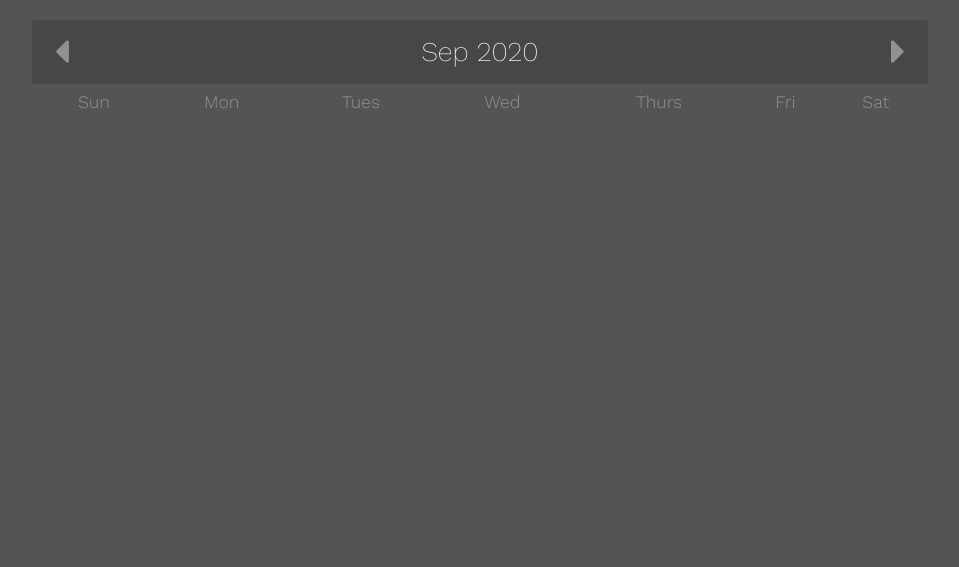
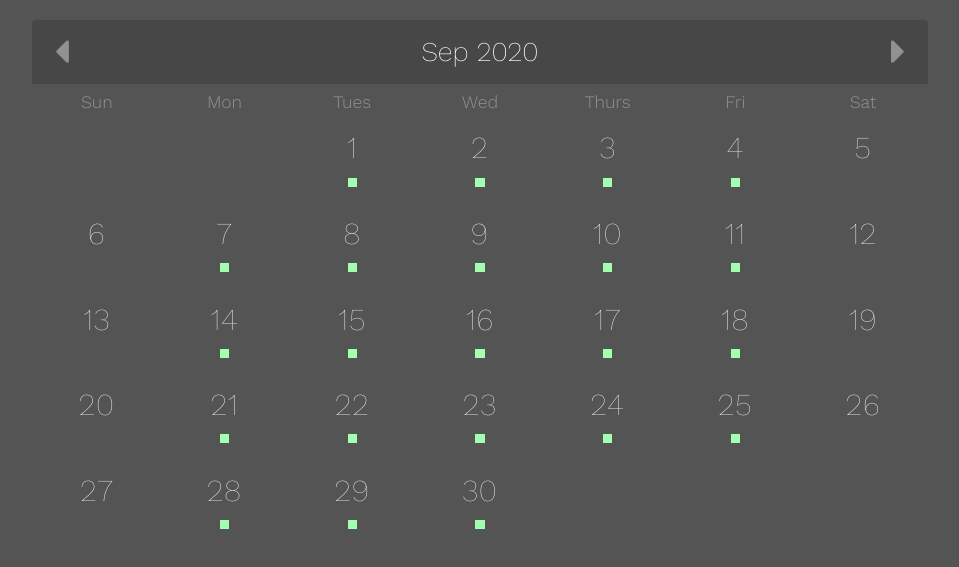
Before and after one commit to ewether/availability-calendar, a website: page index.html in a window 1280 px wide. Shown: the part 51-618 px from the top of the page, without its empty margins (160-1119 px from the left). Drawn offline with nearby package versions, Linux system fonts and the light colour scheme.

Commit message:
added comments, add row to table

```diff
--- a/index.html
+++ b/index.html
@@ -27,7 +27,7 @@
           </button>
         </div>
 
-        <table class="table">
+        <table class="table" id="calendar-table">
           <thead class="week-days">
             <tr>
               <th>Sun</th>
@@ -39,7 +39,7 @@
               <th>Sat</th>
             </tr>
           </thead>
-          <tbody class="numbered-days">
+          <tbody class="numbered-days" id="calendar-tbody">
           </tbody>
         </table>
 
--- a/scripts.js
+++ b/scripts.js
@@ -1,5 +1,6 @@
 $(document).ready(function() {
   // all jQuery will go in here
+
   const leftBtn = document.getElementById('left-btn');
   const rightBtn = document.getElementById('right-btn');
   let monthYear = document.querySelector('.month-year');
@@ -10,123 +11,124 @@ $(document).ready(function() {
   let currentMonth = today.getMonth();
   let currentYear = today.getFullYear();
 
-  const weekDays = ['Sun', 'Mon', 'Tues', 'Wed', 'Thurs', 'Fri', 'Sat', 'Sun'];
+  // const weekDays = ['Sun', 'Mon', 'Tues', 'Wed', 'Thurs', 'Fri', 'Sat', 'Sun'];
   const monthArray = ["Jan", "Feb", "Mar", "Apr", "May", "Jun", "Jul", "Aug", "Sep", "Oct", "Nov", "Dec"];
 
   // 1. Display current month and year on calendar
   monthYear.innerHTML = monthArray[currentMonth] + ' ' + currentYear;
   createCells(currentMonth, currentYear);
 
-  // 2. When user clicks right button, currentMonth + 1
-    // 2a. if currentMonth = 11, currentYear + 1
+  // 2. When user clicks right button, currentMonth, currentYear, and relative cells are displayed
   rightBtn.addEventListener('click', function() {
+    // if current month is the 12th month (11 in array), add 1 to the current year
+      // else, display the current year
     currentYear = (currentMonth === 11) ? currentYear + 1 : currentYear;
+    // the current month is the current month + 1 (from array) divided by 12
     currentMonth = (currentMonth + 1) % 12;
+    // inner html of the month/year on calendar is the index of current month from month array and the current year
     monthYear.innerHTML = monthArray[currentMonth] + ' ' + currentYear;
+    // createCells function is called according to the original values of currentMonth and currentYear
     createCells(currentMonth, currentYear);
   });
 
-  // 3. When user clicks left button, currentMonth - 1
-    // 3a. if currentMonth = 0, currentYear - 1
+  // 3. When user clicks right button, currentMonth, currentYear, and relative cells are displayed
   leftBtn.addEventListener('click', function() {
+    // if current month is the 1st month (0 in array), subtract 1 from the current year
+      // else, display the current year
     currentYear = (currentMonth === 0) ? currentYear - 1 : currentYear;
+    // if current month is the 1st month, display last month on leftBtn click, otherwise subtract 1 from current month
     currentMonth = (currentMonth === 0) ? 11 : currentMonth - 1;
     monthYear.innerHTML = monthArray[currentMonth] + ' ' + currentYear;
     createCells(currentMonth, currentYear);
   });
 
+  // the value of the year that has been selected (using right/left arrows) is parsed into the currentYear/Month
   function parse() {
-    currentYear = parstInt(selectYear.value);
-    currentMonth = parstInt(selectYear.value);
-    createCells(currentMonth, currentYear);
+    // currentYear = parstInt(selectYear.value);
+    // currentMonth = parstInt(selectYear.value);
+    // createCells(currentMonth, currentYear);
   }
 
-
+  // creates cells according to the month and year
   function createCells(month, year) {
+    // finds the index of the first day of specified month/year
     let firstDay = new Date(year, month).getDay();
 
-    $tbody = $('table > tbody');
-    // console.log($tbody);
-    // table.innerHTML = '';
+    // defines tbody as tbody
+    let tbody = document.querySelector('#calendar-tbody');
+    tbody.innerHTML = '';
 
-    let $date = 1;
+    let date = 1;
 
-    // create 6 rows
+    // initialize row as 0, for row less than 7 increase row by 1
     for (let r = 0; r < 6; r++) {
+      // row = create tr element
+      let row = document.createElement('tr');
+      // days = select all td elements
+      let days = document.querySelector('td');
 
-      var $row = $('table > tbody > tr');
-      var $cell = $('table > tbody > tr > td').addClass('table-cell');
-      // console.log($cell);
-
-      // var row = document.createElement('tr');
-      // let days = document.querySelector('td');
+      // initializes cell as 0, create 7 cells
+      for (let c = 0; c < 7; c++) {
+        // if row is 0 and cell is before the first day of the month, create empty cells
+        if (r === 0 && c < firstDay) {
+          cell = document.createElement('td');
+          emptyCell = document.createTextNode('');
+          cell.classList.add('empty-cell');
+          cell.appendChild(emptyCell);
+          row.appendChild(cell);
+        }
+        // if date is greater than the amount of days in the month, break
+        else if (date > daysInMonth(month, year)) {
+          break
+        }
+        // if a cell in a row is greater than 0 and less than 6 (weekdays), add green square to cell
+        else if (c > 0 && c < 6) {
+          cell = document.createElement('td');
+          available = document.createElement('div');
+          available.classList.add('available-cell');
+          cellText = document.createTextNode(date);
+          cell.appendChild(cellText);
+          cell.appendChild(available);
+          row.setAttribute("id", (r + 1));
+          row.appendChild(cell);
+          tbody.appendChild(row);
+          // console.log(row);
+          date++;
 
 
-      // 1.   on weekday td click -> add div underneath that row
-      // 2.   div should include info about that specific td
-
-
-      // create 7 cells per row
-      for (let c = 0; c < 7; c++) {
-        // on the first row, cells before the 1st day of the month should be empty
-        if (r === 0 && c < firstDay) {
-          $emptyCell = $cell.addClass("empty-cell").html('');
-
-          // // cell = document.createElement('td');
-          // emptyCell = document.createTextNode('');
-          // // cell.classList.add('empty-cell');
-
-          $cell.append($emptyCell);
-          $row.append($cell);
-          $tbody.append($row);
-        }
-        // finish out the current row with empty cells
-        else if ($date > daysInMonth(month, year)) {
-          break
-        }
-        else if (c > 0 && c < 6) {
-          // if week day is > 1 and < 6
-          // add class available-cell
-
-          // var $cell = $('td').addClass('table-cell');
-          // $cell.addClass("green-dot");
-
-          // cell = document.createElement('td');
-          // available = document.createElement('div');
-          // available.classList.add('available-cell');
-
-          // var $cellText = $cell.html($('date'));
-
-          // $cell.append($cellText);
-          // cell.appendChild(available);
-          // $cell.html($('date'));
-
-          // $cell.attr('id', 'week-day-cells');
-
-          // $row.attr("id", (r + 1));
-
-          // $row.append($cell);
-          // $tbody.append($row);
-          // $date++;
-
-
-          // const allCells = document.querySelectorAll('td');
-          // const specificRow = document.querySelectorAll('tr');
-
-          // cells parent node's id
+          // let availableCell = document.querySelector('.available-cell');
+          cell.addEventListener('click', function() {
+            // let cellInfo = document.createElement('tr');
+            // cellInfo.classList.add('cell-info');
+            rowId = row.getAttribute('id');
+            console.log(rowId);
+            // availableCell = row.insertCell;
+            tbody.insertRow(rowId);
+            // console.log(cellInfo);
+          });
 
 
 
+          // for each available cell
+            // on cell click -> create div underneath
+
+          // let availableCell = document.querySelector('.available-cell');
+          // console.log(availableCell);
+
+          // cells.forEach(function(cell) {
+          //   cell.addEventListener('click', function() {
+
+          //   });
+          // });
+
 
           // allCells.forEach( function(cell) {
-
-
             // cell.addEventListener('click', function() {
             //   // adds row below current row
             //   rowId = row.getAttribute('id');
             //   // thisRow = document.getElementById(rowId);
 
-            //   newRow = table.insertRow(rowId);
+            //   newRow = tbody.insertRow(rowId);
 
             //   newRow.classList.add('new-row');
 
@@ -139,12 +141,6 @@ $(document).ready(function() {
 
             //   newRowCell.appendChild(rowDiv);
             //   newRow.appendChild(newRowCell);
-
-
-              // newRow
-              // newRowCell
-              // rowDiv
-
 
             //   // show new row
             //   function show(elem) {
@@ -166,36 +162,20 @@ $(document).ready(function() {
             //   toggle(newRowCell);
             //   toggle(rowDiv);
 
+            // }, {once : true} );
+        }
 
-
-            // }, {once : true} );
-
-
-
-
-
-
-
-          // });
-
-        }
         else {
-          // $cell.append(document.createTextNode($('date')));
-
-          // $row.append($cell);
-          // $tbody.append($row);
-          // $date++;
-
-          // cell = document.createElement('td');
-          // cellText = document.createTextNode(date);
-          // cell.appendChild(cellText);
-          // row.appendChild(cell);
-          // table.appendChild(row);
-          // date++;
+          cell = document.createElement('td');
+          cellText = document.createTextNode(date);
+          cell.appendChild(cellText);
+          row.appendChild(cell);
+          tbody.appendChild(row);
+          date++;
         }
       }
-
-      $tbody.append($row);
+      // let clickCell = document.querySelector('td');
+      tbody.appendChild(row);
     }
   }
 
@@ -206,3 +186,13 @@ $(document).ready(function() {
   }
 
 });
+
+
+
+
+
+
+
+
+// function containing calendar
+  // inside containing calendar, include availability slots on weekdays
--- a/style.css
+++ b/style.css
@@ -159,13 +159,13 @@ button {
   background-color: #a1ffaf;
 }
 
-/*.available-cell {
+.available-cell {
   height: .3em;
   width: .3em;
   margin: 0 auto;
   margin-top: .4em;
   background-color: #a1ffaf;
-}*/
+}
 
 .cell-info {
   height: 2em;
```
